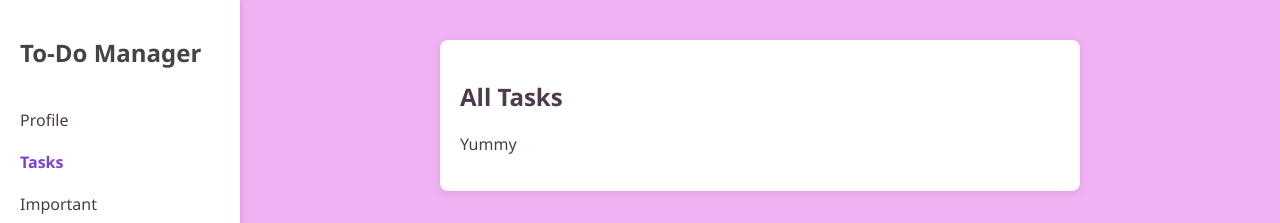
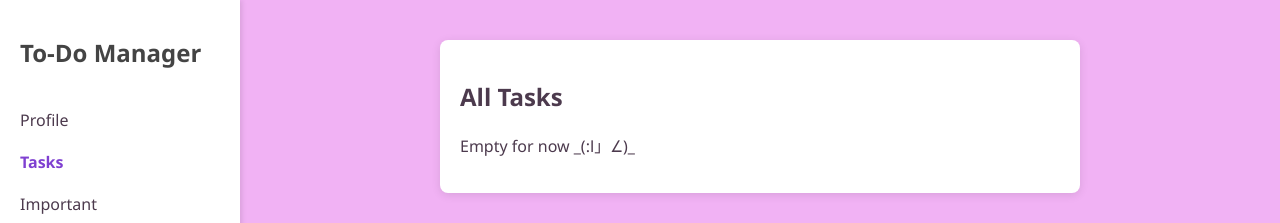
Before and after one commit to er0evelina/WebPO, a plain HTML site: page index.html in a window 1280 px wide. Both pictures are taken after a click on the item "Tasks". Shown: the top 223 px of the page. Drawn offline with Linux system fonts and the light colour scheme.

Commit message:
Add files via upload

```diff
--- a/index.html
+++ b/index.html
@@ -44,7 +44,7 @@
         <div class="page" id="tasks-page" style="display: none;">
             <div class="task-list">
                 <h2>All Tasks</h2>
-                <p>Yummy</p>
+                <p>Empty for now _(:Ⅰ」∠)_</p>
             </div>
         </div>
 
@@ -59,7 +59,7 @@
                     <button id="show-completed-btn">Show Completed</button>
                 </div>
                 <table id="task-table">
-                    <!-- Tasks will be added here dynamically -->
+
                 </table>
             </div>
         </div>
@@ -67,7 +67,7 @@
             <div class="task-list">
                 <h2>Completed Tasks</h2>
                 <table id="completed-table">
-                    <!-- Completed tasks will appear here -->
+
                 </table>
             </div>
         </div>
```
